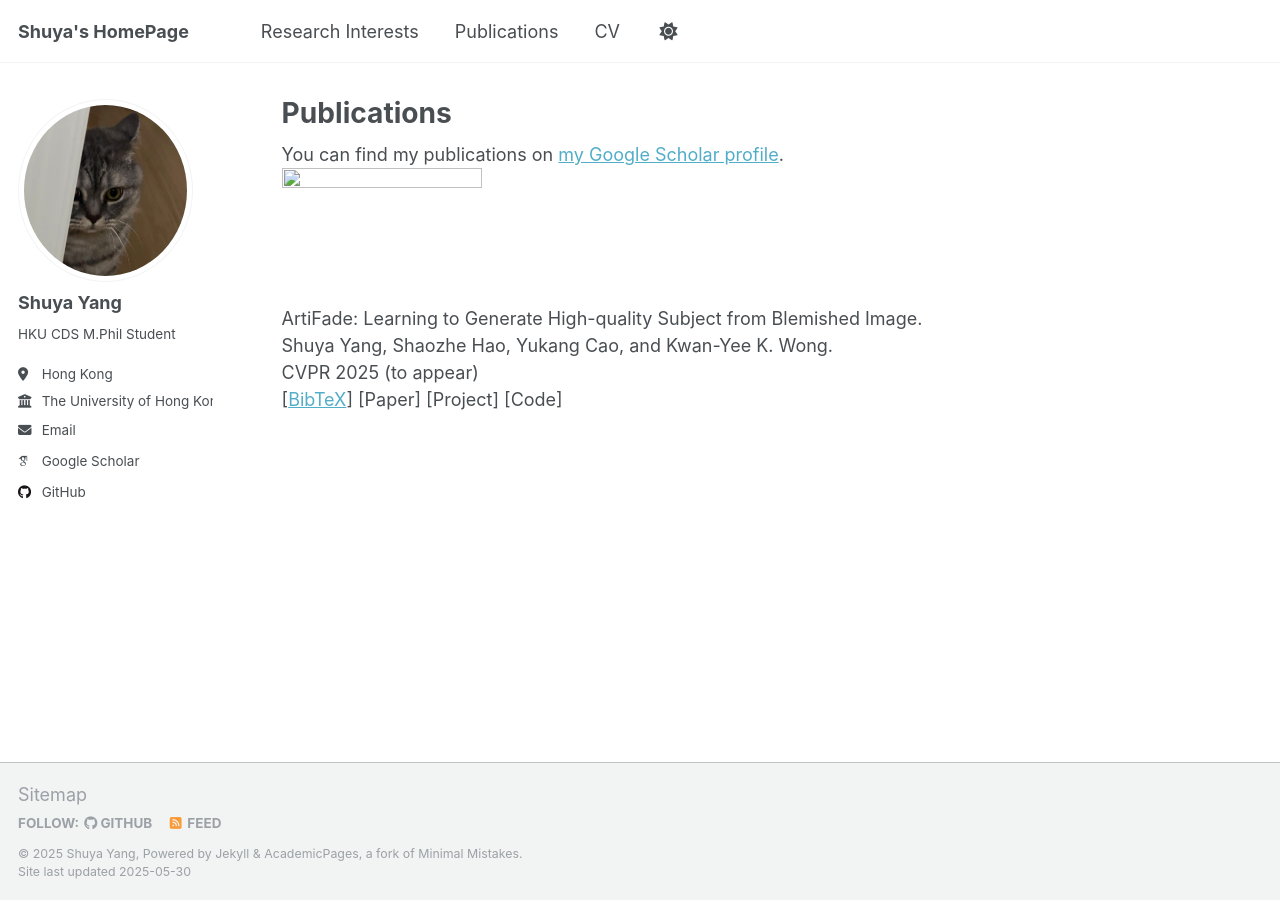
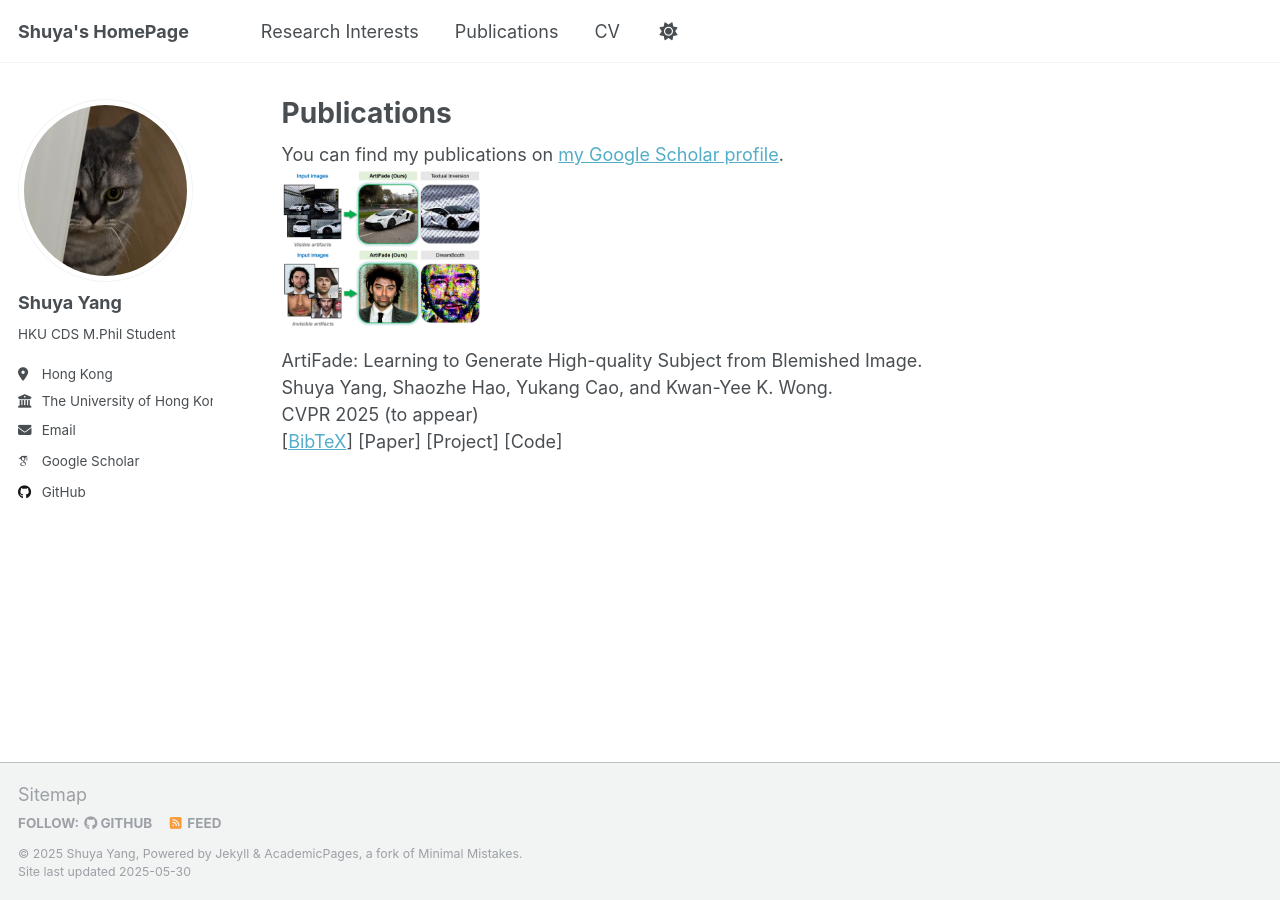
Before and after one commit to Shuya-9/Shuya-9.github.io, a Jekyll site: the page built from _pages/publications.html, in a window 1280 px wide. Built offline with Jekyll 4.4.1, drawn with Linux system fonts in a browser that asks for light colours; some web fonts are replaced.

Commit message:
Update publications.html

```diff
--- a/_pages/publications.html
+++ b/_pages/publications.html
@@ -11,7 +11,7 @@ author_profile: true
 
 <tr>
     <td>
-    <img src="_publications/ArtiFade.png" width="200" height="119"/></td>
+    <img src="ArtiFade.png" width="200" height="119"/></td>
     <td valign="top">
     <p><span class="simple-title-style">ArtiFade: Learning to Generate High-quality Subject from Blemished Image.</span><br />
     <span class="simple-author-style">Shuya Yang, Shaozhe Hao, Yukang Cao, and Kwan-Yee K. Wong.</span><br />
```
